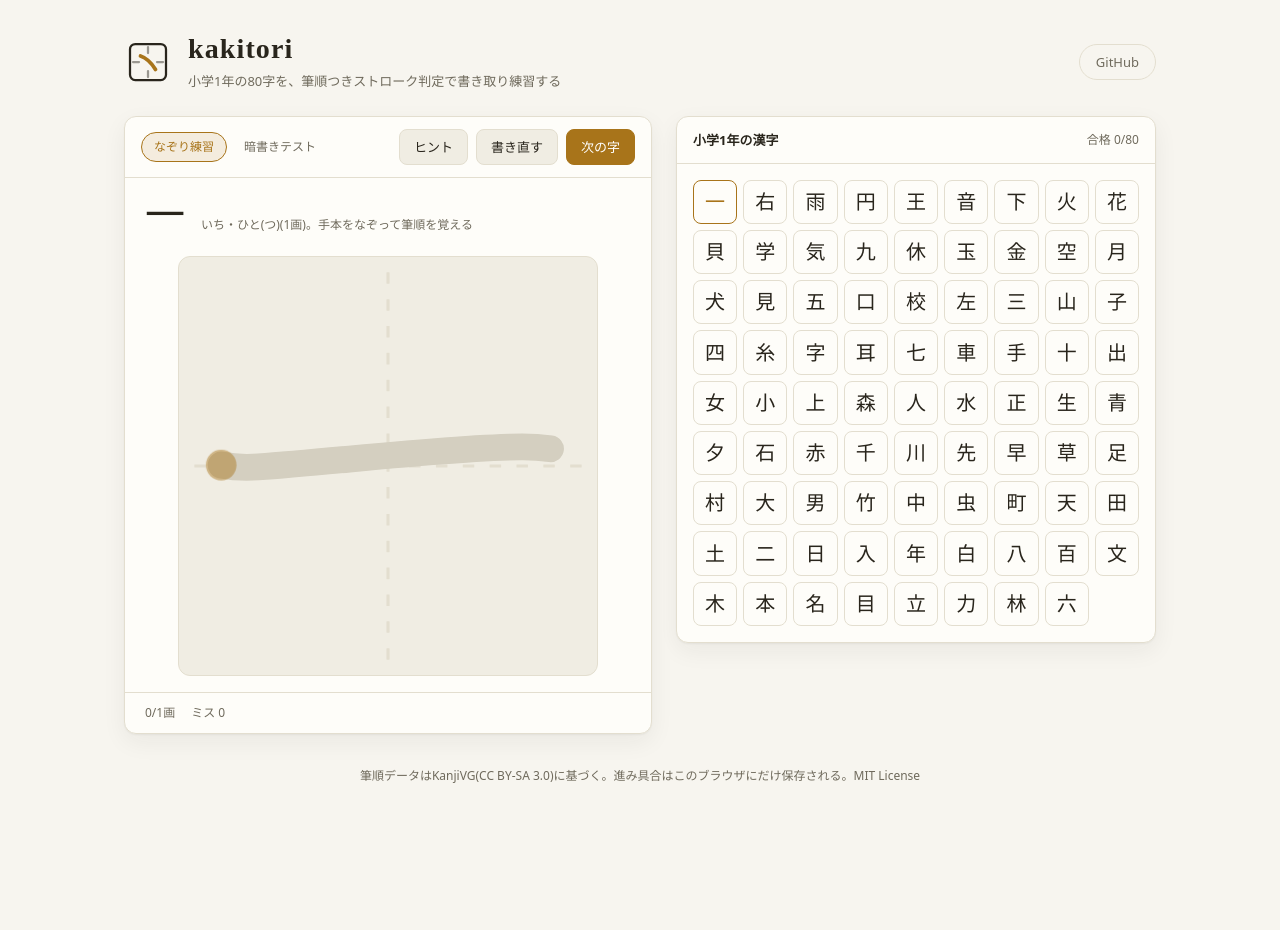
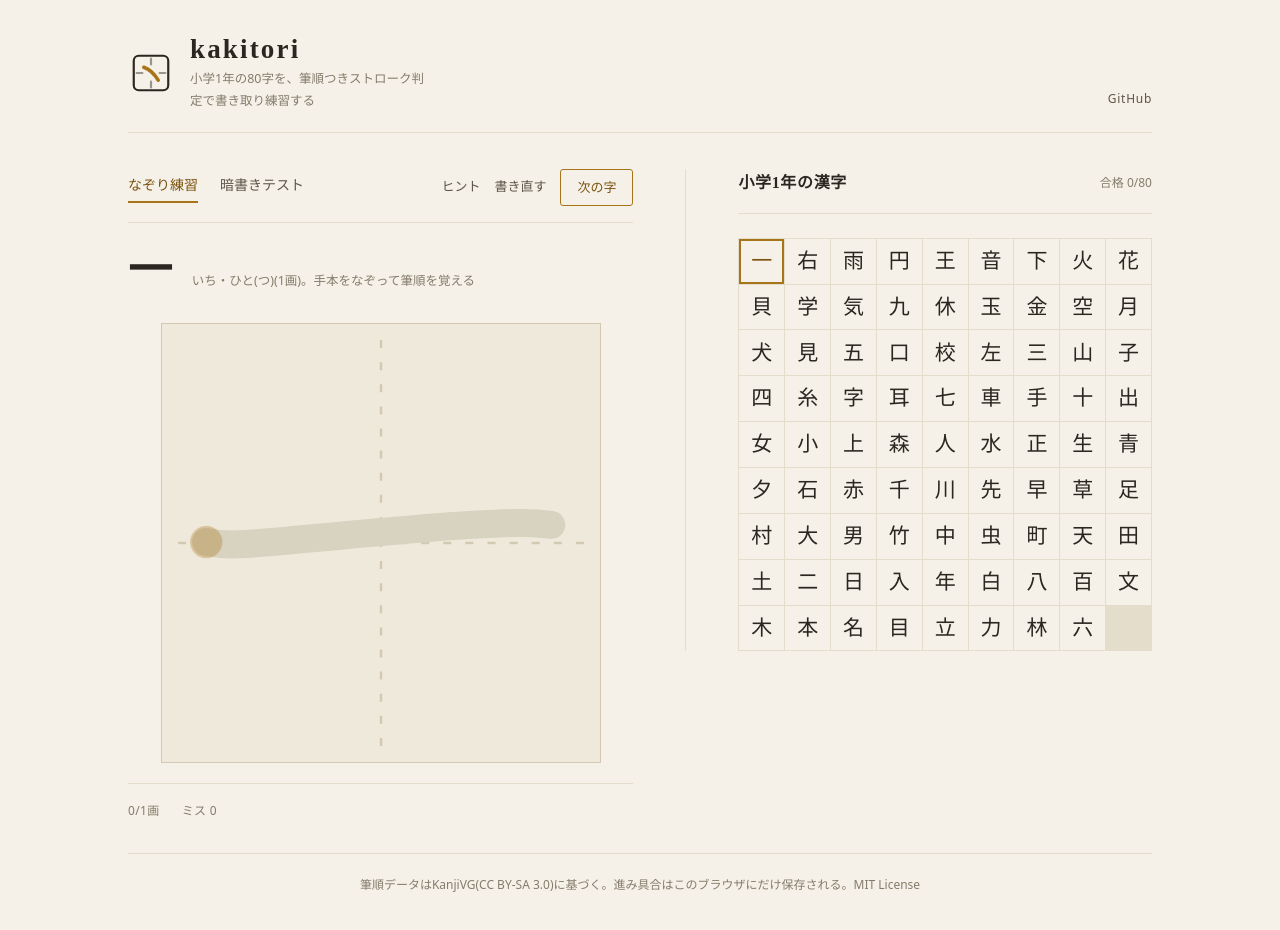
Before and after one commit to miruky/kakitori, a website built with Vite: page index.html in a window 1280 px wide. Before the commit the page ends 819 px from the top, so only its background shows below. Built offline with nearby package versions, Linux system fonts and the light colour scheme.

Commit message:
カードと影を排し罫線と余白の手習い帖デザインへ刷新する

```diff
--- a/src/style.css
+++ b/src/style.css
@@ -1,34 +1,50 @@
+/*
+  kakitori — 手習い帖の editorial デザイン。
+  箱と影を積まず、温かい紙地・墨・山吹(やまぶき)の一点と、罫線と余白で構成する。
+  主役は升目(手本をなぞる盤面)と漢字表。見出しは明朝。
+*/
+
 :root {
-  --bg: #f7f5ef;
-  --surface: #fefdf9;
-  --surface-2: #f0ede3;
-  --ink: #29251c;
-  --muted: #6f6a5c;
-  --line: #e3decf;
+  color-scheme: light dark;
+
+  --paper: #f5f1e8;
+  --surface: #efe9db;
+  --ink: #2a2620;
+  --ink-soft: #5b5547;
+  --ink-faint: #847c6b;
+  --rule: #e4ddcc;
+  --rule-strong: #d3c9b3;
+  /* 山吹を一点アクセントに。-deepは小さな文字でもAAを満たす濃さ */
   --accent: #a8741a;
-  --accent-soft: rgba(168, 116, 26, 0.12);
-  --ng: #b8431f;
-  --paper-ink: #33302a;
-  --ghost: #d4cfc0;
-  --shadow: 0 1px 2px rgba(41, 37, 28, 0.05), 0 8px 24px rgba(41, 37, 28, 0.06);
-  --radius: 12px;
-  --font-serif: 'Hiragino Mincho ProN', 'Yu Mincho', 'Noto Serif JP', serif;
+  --accent-deep: #7c5310;
+  --accent-soft: rgba(168, 116, 26, 0.1);
+  --ink-board: #322f29;
+  --ghost: #d8d2c1;
+  --ng: #a83c1b;
+
+  --serif: 'Hiragino Mincho ProN', 'Yu Mincho', 'Noto Serif JP', serif;
+  --sans: 'Hiragino Sans', 'Noto Sans JP', system-ui, sans-serif;
+  --ease: cubic-bezier(0.22, 0.61, 0.36, 1);
+
+  --kicker-size: 11px;
+  --kicker-track: 0.22em;
 }
 
 @media (prefers-color-scheme: dark) {
   :root {
-    --bg: #171510;
-    --surface: #201d16;
-    --surface-2: #29251c;
-    --ink: #eae6db;
-    --muted: #a59d8b;
-    --line: #383327;
+    --paper: #16140f;
+    --surface: #1d1b14;
+    --ink: #ece7d8;
+    --ink-soft: #a9a18d;
+    --ink-faint: #897f6d;
+    --rule: #2c2a20;
+    --rule-strong: #3c3829;
     --accent: #e0b04e;
+    --accent-deep: #edc66f;
     --accent-soft: rgba(224, 176, 78, 0.14);
-    --ng: #e06a42;
-    --paper-ink: #e6e1d3;
-    --ghost: #4a4435;
-    --shadow: 0 1px 2px rgba(0, 0, 0, 0.3), 0 8px 24px rgba(0, 0, 0, 0.25);
+    --ink-board: #e6e1d3;
+    --ghost: #45402f;
+    --ng: #e0744a;
   }
 }
 
@@ -42,30 +58,70 @@ html {
   color-scheme: light dark;
 }
 
+[hidden] {
+  display: none !important;
+}
+
 body {
-  font-family: 'Hiragino Sans', 'Noto Sans JP', system-ui, sans-serif;
-  background: var(--bg);
+  font-family: var(--sans);
+  background: var(--paper);
   color: var(--ink);
-  line-height: 1.7;
+  line-height: 1.75;
   min-height: 100dvh;
+  -webkit-font-smoothing: antialiased;
+  text-rendering: optimizeLegibility;
+}
+
+.kicker {
+  font-size: var(--kicker-size);
+  font-weight: 600;
+  letter-spacing: var(--kicker-track);
+  line-height: 1.4;
+  color: var(--ink-faint);
+}
+
+.sr-only {
+  position: absolute;
+  width: 1px;
+  height: 1px;
+  overflow: hidden;
+  clip: rect(0 0 0 0);
+  white-space: nowrap;
+}
+
+button {
+  font: inherit;
+  color: inherit;
+  background: none;
+  border: none;
+  cursor: pointer;
+}
+
+:where(button, a, [tabindex]):focus-visible {
+  outline: 2px solid var(--accent);
+  outline-offset: 3px;
+  border-radius: 2px;
 }
 
 #app {
   max-width: 1080px;
   margin: 0 auto;
-  padding: 32px 24px 24px;
+  padding: 0 28px 40px;
   display: flex;
   flex-direction: column;
   min-height: 100dvh;
-  gap: 24px;
 }
+
+/* ── ヘッダー ── */
 
 .site-header {
   display: flex;
-  align-items: center;
+  align-items: flex-end;
   justify-content: space-between;
-  gap: 16px;
-  animation: rise 0.5s ease both;
+  gap: 20px;
+  padding: 34px 0 20px;
+  border-bottom: 1px solid var(--rule);
+  animation: rise 0.5s var(--ease) both;
 }
 
 .brand {
@@ -75,185 +131,216 @@ body {
 }
 
 .logo {
-  width: 48px;
-  height: 48px;
+  width: 46px;
+  height: 46px;
   color: var(--ink);
   flex-shrink: 0;
 }
 
 .brand h1 {
-  font-family: var(--font-serif);
-  font-size: 28px;
+  font-family: var(--serif);
+  font-size: 27px;
   font-weight: 600;
-  letter-spacing: 0.04em;
-  line-height: 1.2;
+  letter-spacing: 0.08em;
+  line-height: 1.15;
 }
 
 .tagline {
-  color: var(--muted);
-  font-size: 13px;
-  margin-top: 4px;
+  color: var(--ink-faint);
+  font-size: 12.5px;
+  margin-top: 3px;
+  max-width: 34ch;
 }
 
 .repo-link {
-  color: var(--muted);
+  position: relative;
+  color: var(--ink-soft);
   text-decoration: none;
-  font-size: 13px;
-  border: 1px solid var(--line);
-  border-radius: 999px;
-  padding: 6px 16px;
-  transition:
-    color 0.15s ease,
-    border-color 0.15s ease,
-    transform 0.15s ease;
+  font-size: 12px;
+  letter-spacing: 0.06em;
+  padding-bottom: 2px;
+  white-space: nowrap;
+  border-bottom: 1px solid transparent;
+  transition: color 0.16s var(--ease);
 }
 
 .repo-link:hover {
-  color: var(--accent);
+  color: var(--accent-deep);
   border-color: var(--accent);
-  transform: translateY(-1px);
 }
+
+/* ── レイアウト ── */
 
 .layout {
   display: grid;
-  grid-template-columns: minmax(0, 1.1fr) minmax(300px, 1fr);
-  gap: 24px;
+  grid-template-columns: minmax(0, 1.04fr) minmax(280px, 0.96fr);
+  gap: 0 52px;
   flex: 1;
   align-items: start;
-  animation: rise 0.5s ease 0.08s both;
+  padding-top: 36px;
+  animation: rise 0.5s var(--ease) 0.08s both;
 }
 
 .pane {
-  background: var(--surface);
-  border: 1px solid var(--line);
-  border-radius: var(--radius);
-  box-shadow: var(--shadow);
   display: flex;
   flex-direction: column;
-  overflow: hidden;
+  min-width: 0;
 }
 
+.chars-pane {
+  padding-left: 52px;
+  border-left: 1px solid var(--rule);
+}
+
+/* セクション見出しの帯 */
 .toolbar {
   display: flex;
   align-items: center;
-  gap: 8px;
-  padding: 12px 16px;
-  border-bottom: 1px solid var(--line);
+  gap: 14px;
   flex-wrap: wrap;
+  padding-bottom: 16px;
+  margin-bottom: 24px;
+  border-bottom: 1px solid var(--rule);
 }
 
 .spacer {
   flex: 1;
 }
 
-button {
-  font: inherit;
+/* 操作はテキストボタン。主役の「次の字」だけ枠で立てる。 */
+#btn-hint,
+#btn-reset {
+  position: relative;
   font-size: 13px;
-  color: var(--ink);
-  background: var(--surface-2);
-  border: 1px solid var(--line);
-  border-radius: 8px;
-  padding: 6px 14px;
-  cursor: pointer;
+  color: var(--ink-soft);
+  padding: 3px 0;
+  border-bottom: 1px solid transparent;
   transition:
-    background 0.15s ease,
-    border-color 0.15s ease,
-    transform 0.15s ease;
+    color 0.16s var(--ease),
+    border-color 0.16s var(--ease);
 }
 
-button:hover {
+#btn-hint:hover,
+#btn-reset:hover {
+  color: var(--accent-deep);
   border-color: var(--accent);
-  transform: translateY(-1px);
+}
+
+button:disabled {
+  opacity: 0.4;
+  cursor: default;
 }
 
 button.primary {
-  background: var(--accent);
-  border-color: var(--accent);
-  color: #fff;
+  font-size: 13px;
+  color: var(--accent-deep);
+  border: 1px solid var(--accent);
+  border-radius: 3px;
+  padding: 6px 16px;
+  transition:
+    background 0.18s var(--ease),
+    color 0.18s var(--ease);
 }
 
 button.primary:hover {
-  filter: brightness(1.08);
+  background: var(--accent);
+  color: var(--paper);
 }
 
-:is(button, [tabindex]):focus-visible {
-  outline: 2px solid var(--accent);
-  outline-offset: 2px;
-}
-
+/* モード切替は下線タブ */
 .tabs {
   display: flex;
-  gap: 4px;
+  gap: 22px;
 }
 
 .tab {
-  background: transparent;
-  border: 1px solid transparent;
-  color: var(--muted);
-  border-radius: 999px;
-  padding: 4px 12px;
-  font-size: 12px;
+  position: relative;
+  font-size: 14px;
+  color: var(--ink-soft);
+  padding: 2px 0 6px;
+  transition: color 0.16s var(--ease);
+}
+
+.tab::after {
+  content: '';
+  position: absolute;
+  left: 0;
+  right: 0;
+  bottom: 0;
+  height: 2px;
+  background: var(--accent);
+  transform: scaleX(0);
+  transform-origin: left;
+  transition: transform 0.24s var(--ease);
 }
 
 .tab:hover {
   color: var(--ink);
-  transform: none;
 }
 
 .tab.active {
-  background: var(--accent-soft);
-  border-color: var(--accent);
-  color: var(--accent);
+  color: var(--accent-deep);
 }
+
+.tab.active::after {
+  transform: scaleX(1);
+}
+
+/* ── 出題 ── */
 
 .prompt {
   display: flex;
   align-items: baseline;
-  gap: 16px;
-  padding: 14px 20px 0;
+  gap: 18px;
   flex-wrap: wrap;
+  min-height: 52px;
 }
 
 .prompt-char {
-  font-family: var(--font-serif);
-  font-size: 40px;
-  line-height: 1.2;
+  font-family: var(--serif);
+  font-size: 44px;
+  font-weight: 600;
+  line-height: 1.1;
+  letter-spacing: 0.04em;
 }
 
 .prompt-question {
-  font-size: 18px;
-  font-weight: 600;
+  font-family: var(--serif);
+  font-size: 21px;
+  font-weight: 500;
+  letter-spacing: 0.04em;
 }
 
 .prompt-sub {
-  color: var(--muted);
-  font-size: 12px;
+  color: var(--ink-faint);
+  font-size: 12.5px;
 }
 
+/* ── 盤面(升目)── */
+
 .board-wrap {
-  padding: 16px 20px;
+  padding: 24px 0 8px;
   display: flex;
   justify-content: center;
 }
 
 #board {
-  width: min(100%, 420px);
+  width: min(100%, 440px);
   aspect-ratio: 1;
-  background: var(--surface-2);
-  border: 1px solid var(--line);
-  border-radius: 12px;
+  background: var(--surface);
+  border: 1px solid var(--rule-strong);
   touch-action: none;
   cursor: crosshair;
 }
 
 #board.celebrate {
-  animation: pop 0.7s ease;
+  animation: pop 0.6s var(--ease);
 }
 
 .grid-lines line {
-  stroke: var(--line);
-  stroke-width: 0.8;
-  stroke-dasharray: 3 4;
+  stroke: var(--rule-strong);
+  stroke-width: 0.6;
+  stroke-dasharray: 2 3.5;
 }
 
 .ghost path,
@@ -272,28 +359,28 @@ button.primary:hover {
 }
 
 .ink path {
-  stroke: var(--paper-ink);
+  stroke: var(--ink-board);
   stroke-width: 7;
 }
 
 .start-dot {
   fill: var(--accent);
-  animation: pulse 1.4s ease infinite;
+  animation: pulse 1.5s var(--ease) infinite;
 }
 
 .hint-stroke {
   stroke: var(--accent);
   stroke-width: 7;
-  opacity: 0.9;
+  opacity: 0.92;
 }
 
 .hint-stroke.animate {
-  transition: stroke-dashoffset 0.7s ease;
+  transition: stroke-dashoffset 0.7s var(--ease);
   stroke-dashoffset: 0 !important;
 }
 
 .trail {
-  stroke: color-mix(in srgb, var(--accent) 70%, var(--paper-ink));
+  stroke: color-mix(in srgb, var(--accent) 66%, var(--ink-board));
   stroke-width: 6;
   opacity: 0.9;
 }
@@ -304,13 +391,17 @@ button.primary:hover {
   opacity: 0.7;
 }
 
+/* ── 進行ステータス ── */
+
 .statusbar {
   display: flex;
-  gap: 16px;
-  padding: 10px 20px;
-  border-top: 1px solid var(--line);
-  color: var(--muted);
+  gap: 22px;
+  padding-top: 16px;
+  margin-top: 12px;
+  border-top: 1px solid var(--rule);
+  color: var(--ink-faint);
   font-size: 12px;
+  letter-spacing: 0.03em;
   font-variant-numeric: tabular-nums;
 }
 
@@ -319,70 +410,87 @@ button.primary:hover {
 }
 
 .statusbar .msg.ok {
-  color: var(--accent);
+  color: var(--accent-deep);
 }
 
-/* 字の一覧 */
+/* ── 漢字表 ── */
 
 .grid-title {
-  font-size: 13px;
+  font-family: var(--serif);
+  font-size: 16px;
   font-weight: 600;
+  letter-spacing: 0.04em;
 }
 
 .grid-count {
-  color: var(--muted);
+  color: var(--ink-faint);
   font-size: 12px;
   font-variant-numeric: tabular-nums;
 }
 
+/* 罫線は升目の隙間で見せる(方眼) */
 .char-grid {
   display: grid;
-  grid-template-columns: repeat(auto-fill, minmax(44px, 1fr));
-  gap: 6px;
-  padding: 16px;
+  grid-template-columns: repeat(auto-fill, minmax(42px, 1fr));
+  gap: 1px;
+  background: var(--rule);
+  border: 1px solid var(--rule);
   overflow-y: auto;
-  max-height: 560px;
+  max-height: 540px;
 }
 
 .char-cell {
-  font-family: var(--font-serif);
-  font-size: 20px;
+  font-family: var(--serif);
+  font-size: 21px;
   aspect-ratio: 1;
-  padding: 0;
-  border-radius: 8px;
-  background: var(--surface);
+  background: var(--paper);
+  color: var(--ink);
   position: relative;
+  transition:
+    color 0.14s var(--ease),
+    background 0.14s var(--ease);
+}
+
+.char-cell:hover {
+  color: var(--accent-deep);
+  background: var(--accent-soft);
 }
 
 .char-cell.current {
-  border-color: var(--accent);
-  color: var(--accent);
+  color: var(--accent-deep);
+  box-shadow: inset 0 0 0 2px var(--accent);
+  z-index: 1;
 }
 
 .char-cell.passed::after {
   content: '';
   position: absolute;
-  right: 4px;
-  bottom: 4px;
-  width: 6px;
-  height: 6px;
+  right: 5px;
+  bottom: 5px;
+  width: 5px;
+  height: 5px;
   border-radius: 50%;
   background: var(--accent);
 }
 
+/* ── フッター ── */
+
 .site-footer {
-  color: var(--muted);
+  margin-top: 32px;
+  padding-top: 20px;
+  border-top: 1px solid var(--rule);
+  color: var(--ink-faint);
   font-size: 12px;
   text-align: center;
-  padding: 8px 0;
 }
+
+/* ── モーション ── */
 
 @keyframes rise {
   from {
     opacity: 0;
     transform: translateY(8px);
   }
-
   to {
     opacity: 1;
     transform: none;
@@ -394,9 +502,8 @@ button.primary:hover {
   100% {
     opacity: 1;
   }
-
   50% {
-    opacity: 0.35;
+    opacity: 0.3;
   }
 }
 
@@ -404,23 +511,36 @@ button.primary:hover {
   0% {
     transform: scale(1);
   }
-
   35% {
-    transform: scale(1.02);
+    transform: scale(1.015);
   }
-
   100% {
     transform: scale(1);
   }
 }
 
+/* ── レスポンシブ ── */
+
 @media (max-width: 880px) {
+  #app {
+    padding: 0 20px 36px;
+  }
+
   .layout {
     grid-template-columns: 1fr;
+    padding-top: 28px;
+  }
+
+  .chars-pane {
+    padding-left: 0;
+    border-left: none;
+    margin-top: 36px;
+    padding-top: 28px;
+    border-top: 1px solid var(--rule);
   }
 
   .char-grid {
-    max-height: 280px;
+    max-height: 300px;
   }
 }
 
```
